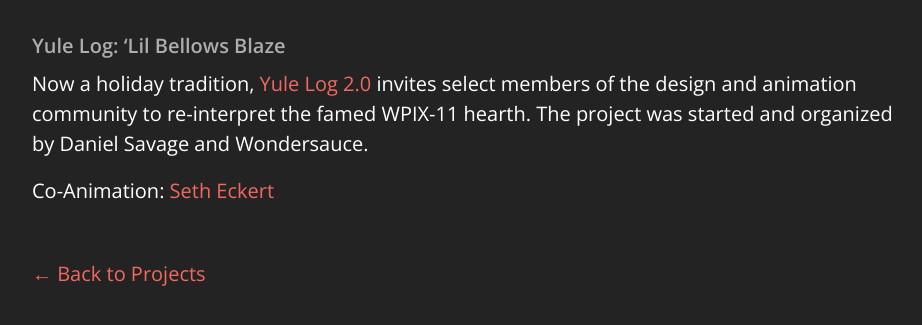
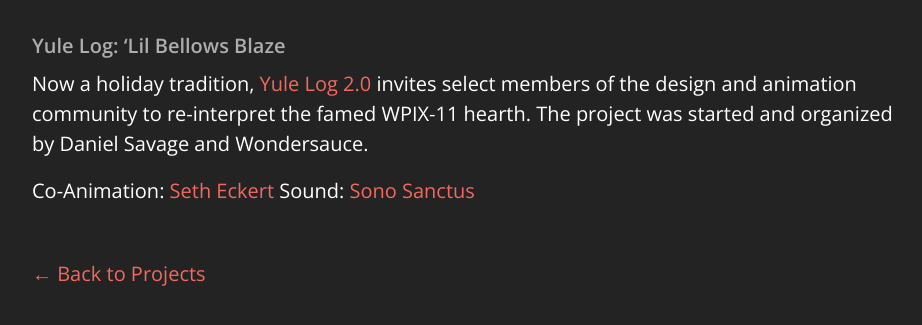
Before and after one commit to gorociao/peprally-website, a Jekyll site: the page built from _my_collection/yulelog.markdown, in a window 1280 px wide, cut to the strip 648-985 px from the top of the page. Shown: the top 325 px of the strip, without its empty margins (168-1090 px from the left). Built offline with Jekyll 4.4.1, drawn with Linux system fonts in a browser that asks for light colours.

Commit message:
yule log credit

```diff
--- a/_my_collection/yulelog.markdown
+++ b/_my_collection/yulelog.markdown
@@ -16,3 +16,4 @@
 Now a holiday tradition, [Yule Log 2.0](http://www.watchyulelog.com/) invites select members of the design and animation community to re-interpret the famed WPIX-11 hearth. The project was started and organized by Daniel Savage and Wondersauce.
 
 Co-Animation: [Seth Eckert](http://setheckert.com/)
+Sound: [Sono Sanctus](http://www.sonosanctus.com/)
```
